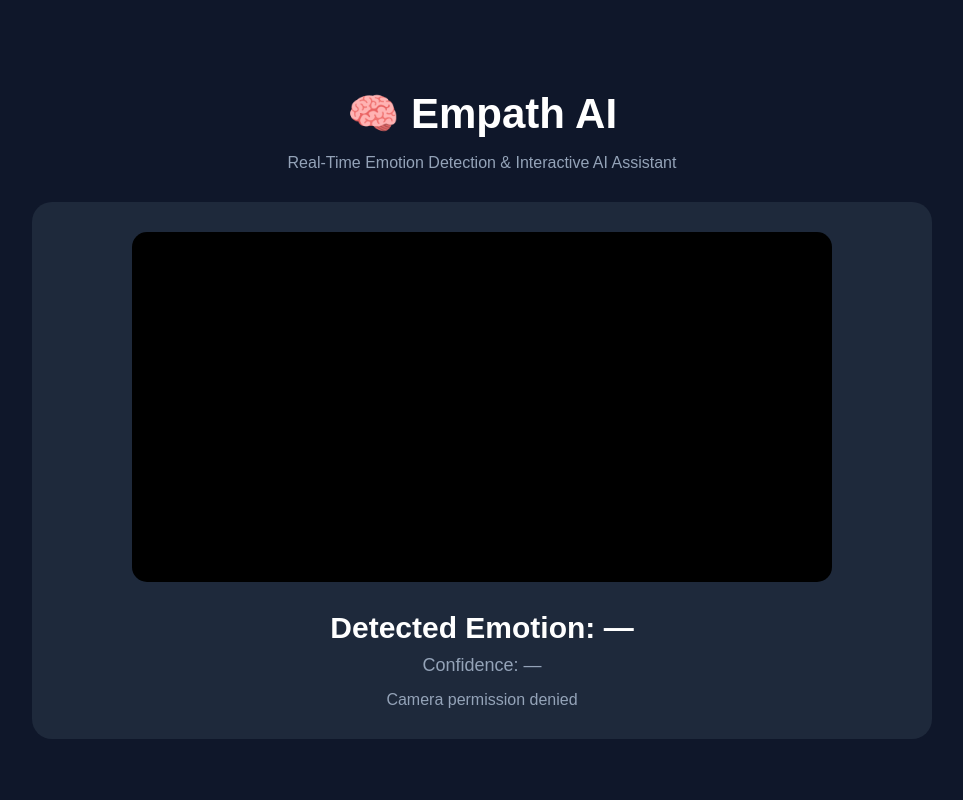
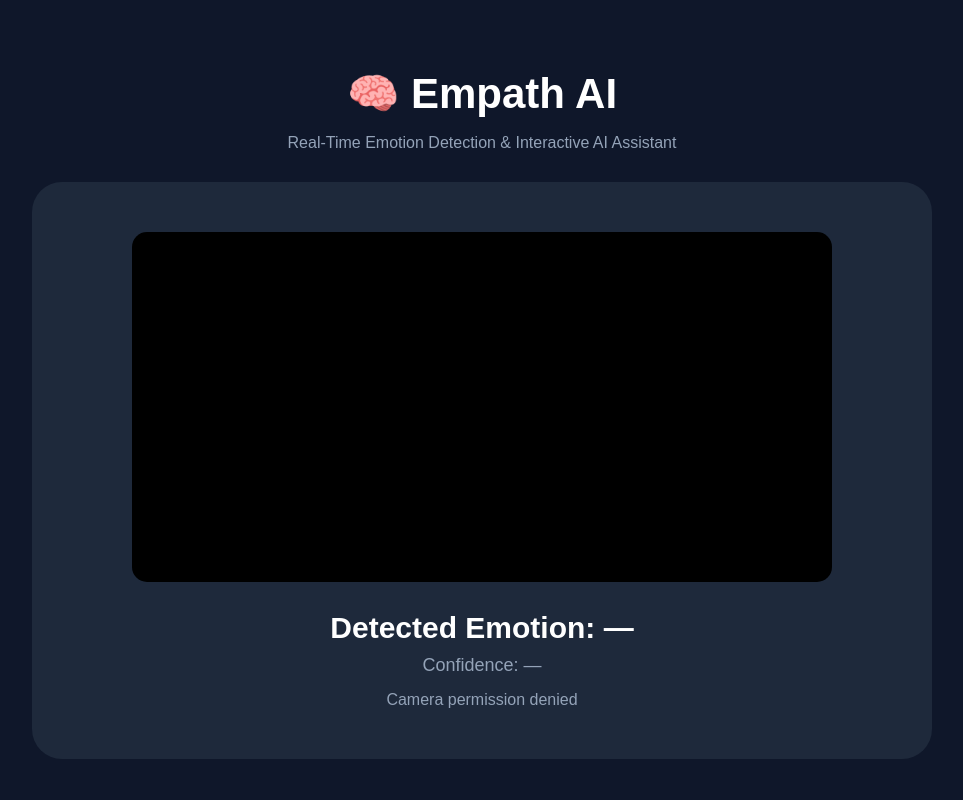
Before and after one commit to nsrahul03/EmpathAi, a Flask app: page / in a window 1280 px wide. Shown: the whole page, without its empty margins (158-1121 px from the left). Run offline with Flask 3, Linux system fonts and the light colour scheme.

Commit message:
Update index.html
increased size of video layout card

```diff
--- a/web/templates/index.html
+++ b/web/templates/index.html
@@ -10,7 +10,7 @@
         content="width=device-width, initial-scale=1.0"
     >
 
-    <title>Empath AI</title>
+    <title>EmpathAI</title>
 
     <style>
 
@@ -48,8 +48,8 @@
 
         .card {
             background: #1e293b;
-            padding: 30px;
-            border-radius: 20px;
+            padding: 50px;
+            border-radius: 30px;
         }
 
         video {
```
